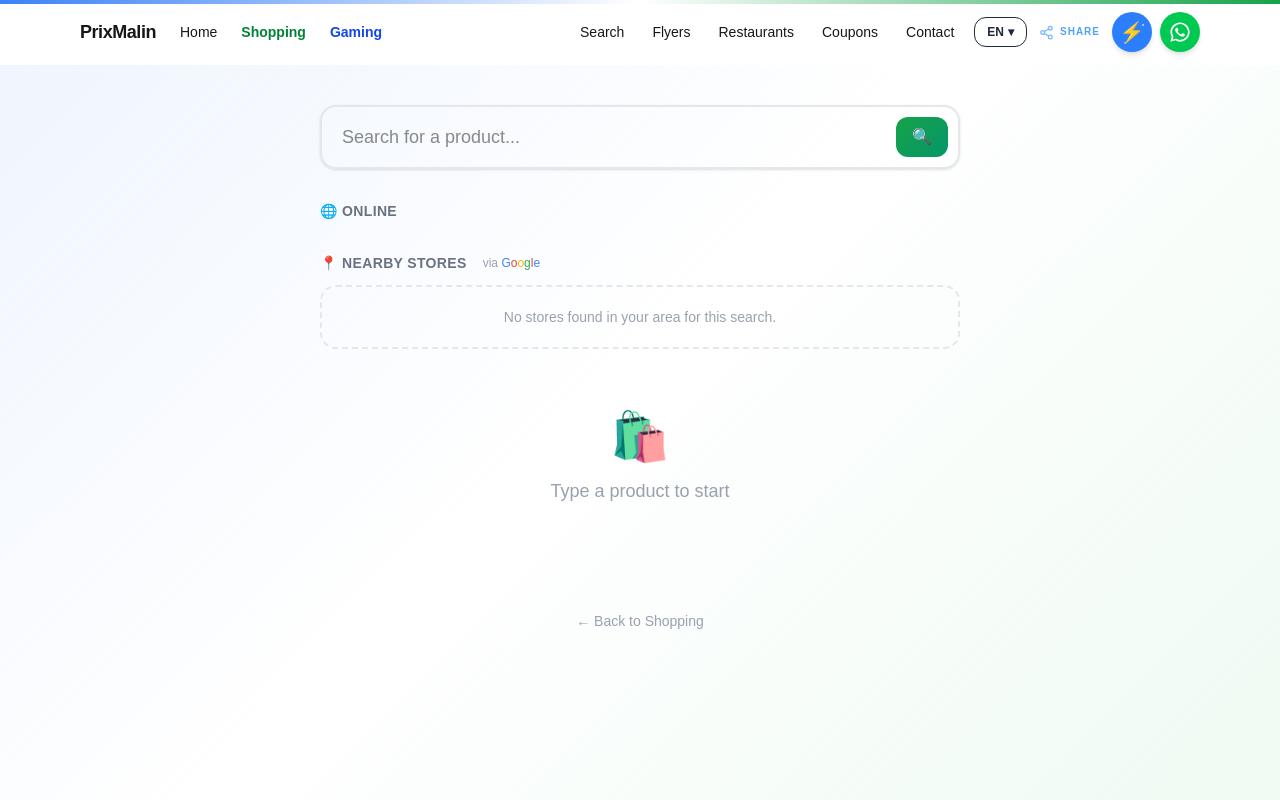
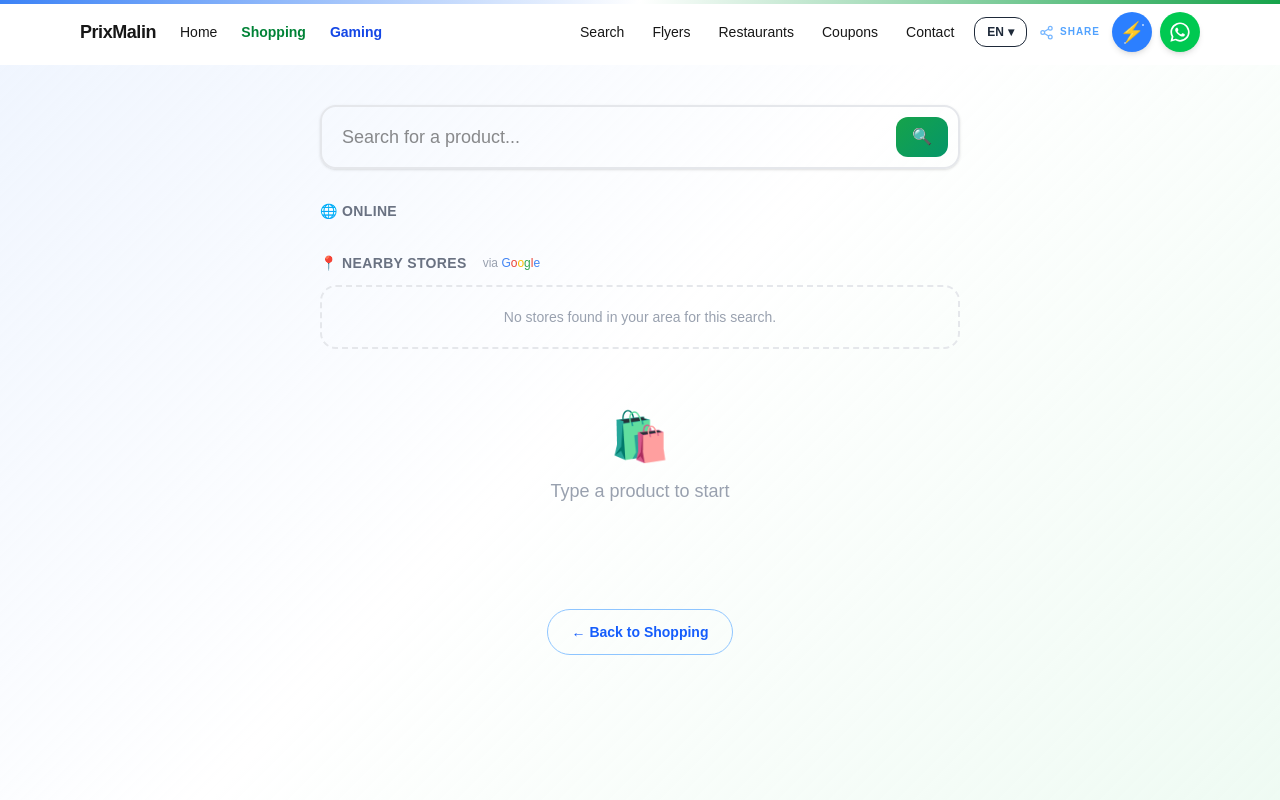
Before and after one commit to newrising2007-hue/prixmalin-web, a Next.js app: page /en/magasins/recherche in a window 1280 px wide. Shown: the top 800 px of the page. Built offline with nearby package versions, Linux system fonts and the light colour scheme.

Commit message:
fix: bouton retour bleu dans recherche/page.tsx

```diff
--- a/app/[locale]/magasins/recherche/page.tsx
+++ b/app/[locale]/magasins/recherche/page.tsx
@@ -367,7 +367,7 @@ function RechercheContent() {
         )}
 
         <div className="mt-10 text-center">
-          <a href={localePrefix ? `${localePrefix}/magasins` : "/magasins"} className="text-sm text-gray-400 hover:text-green-600 transition-colors">
+          <a href={localePrefix ? `${localePrefix}/magasins` : "/magasins"} className="inline-flex items-center gap-2 px-6 py-3 rounded-full border border-blue-300 text-blue-600 font-semibold text-sm hover:text-blue-400 hover:border-blue-400 hover:shadow-lg hover:-translate-y-1 transition-all duration-200">
             {t('retour')}
           </a>
         </div>
```
